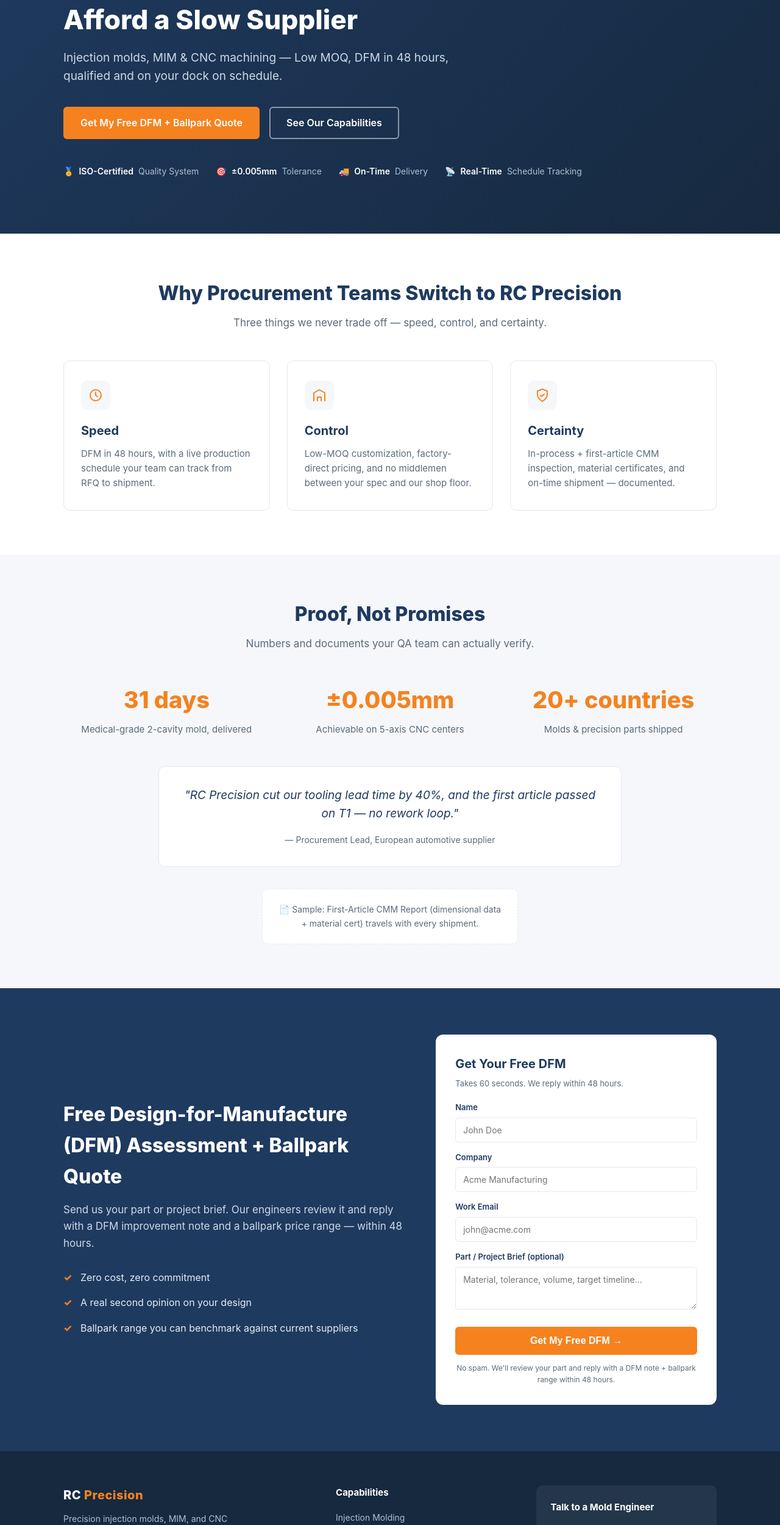
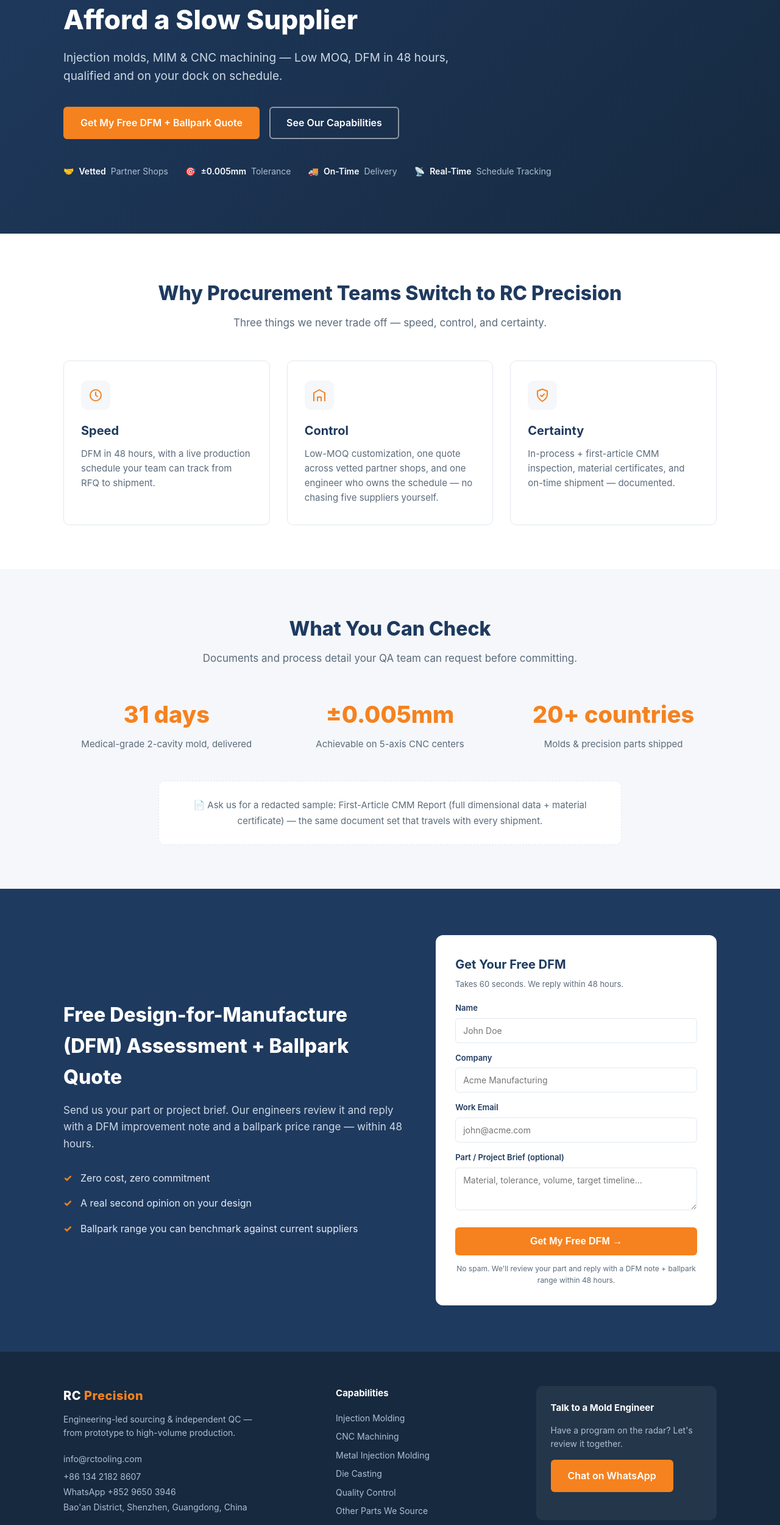
Before and after one commit to Rita-ai-source/rocean, a plain HTML site: page free-dfm/index.html in a window 1280 px wide. Shown: the part 243-2743 px from the top of the page at 61% size. Drawn offline with Linux system fonts and the light colour scheme.

Commit message:
Remove all ISO-certified claims (align with capability brochure); fix free-dfm positioning, drop unverifiable testimonial, unify contact details

```diff
--- a/free-dfm/index.html
+++ b/free-dfm/index.html
@@ -3,7 +3,7 @@
 <head>
   <meta charset="UTF-8" />
   <meta name="viewport" content="width=device-width, initial-scale=1.0" />
-  <title>RC Precision — Factory-Direct Tooling for Procurement Teams</title>
+  <title>RC Precision — Engineering-Led Sourcing & Independent QC for Procurement Teams</title>
   <style>
     :root {
       --navy: #1f3a5f;
@@ -107,15 +107,10 @@
     .stat { text-align: center; }
     .stat .num { font-size: 38px; font-weight: 800; color: var(--accent); }
     .stat .label { color: var(--muted); font-size: 15px; margin-top: 6px; }
-    .testimonial {
-      background: var(--white); border: 1px solid var(--border); border-radius: 10px;
-      padding: 32px; max-width: 760px; margin: 0 auto; text-align: center;
-    }
-    .testimonial blockquote { font-size: 19px; color: var(--navy); font-style: italic; }
-    .testimonial cite { display: block; margin-top: 16px; color: var(--muted); font-style: normal; font-size: 14px; }
     .report {
-      margin: 36px auto 0; max-width: 420px; border: 1px dashed var(--border);
-      border-radius: 10px; padding: 22px; text-align: center; color: var(--muted); font-size: 14px;
+      margin: 36px auto 0; max-width: 760px; border: 1px dashed var(--border);
+      border-radius: 10px; padding: 26px 28px; text-align: center;
+      color: var(--muted); font-size: 15px; line-height: 1.7;
       background: var(--white);
     }
 
@@ -182,14 +177,14 @@
   <!-- Hero -->
   <section class="hero">
     <div class="container">
-      <h1>Factory-Direct Tooling for Procurement Teams Who Can't Afford a Slow Supplier</h1>
+      <h1>Engineering-Led Sourcing for Procurement Teams Who Can't Afford a Slow Supplier</h1>
       <p class="sub">Injection molds, MIM &amp; CNC machining — Low MOQ, DFM in 48 hours, qualified and on your dock on schedule.</p>
       <div class="hero-cta">
         <a href="#lead" class="btn">Get My Free DFM + Ballpark Quote</a>
         <a href="#capabilities" class="btn-secondary">See Our Capabilities</a>
       </div>
       <div class="trust-bar">
-        <span>🏅 <b>ISO-Certified</b> Quality System</span>
+        <span>🤝 <b>Vetted</b> Partner Shops</span>
         <span>🎯 <b>±0.005mm</b> Tolerance</span>
         <span>🚚 <b>On-Time</b> Delivery</span>
         <span>📡 <b>Real-Time</b> Schedule Tracking</span>
@@ -217,7 +212,7 @@
             <svg width="24" height="24" viewBox="0 0 24 24" fill="none" stroke="currentColor" stroke-width="2" stroke-linecap="round" stroke-linejoin="round"><path d="M3 21V8l9-5 9 5v13"/><path d="M9 21v-6h6v6"/></svg>
           </div>
           <h3>Control</h3>
-          <p>Low-MOQ customization, factory-direct pricing, and no middlemen between your spec and our shop floor.</p>
+          <p>Low-MOQ customization, one quote across vetted partner shops, and one engineer who owns the schedule — no chasing five suppliers yourself.</p>
         </div>
         <div class="card">
           <div class="icon">
@@ -234,20 +229,18 @@
   <section class="proof" id="proof">
     <div class="container">
       <div class="section-head">
-        <h2>Proof, Not Promises</h2>
-        <p>Numbers and documents your QA team can actually verify.</p>
+        <h2>What You Can Check</h2>
+        <p>Documents and process detail your QA team can request before committing.</p>
       </div>
       <div class="stats">
         <div class="stat"><div class="num">31 days</div><div class="label">Medical-grade 2-cavity mold, delivered</div></div>
         <div class="stat"><div class="num">±0.005mm</div><div class="label">Achievable on 5-axis CNC centers</div></div>
         <div class="stat"><div class="num">20+ countries</div><div class="label">Molds &amp; precision parts shipped</div></div>
       </div>
-      <div class="testimonial">
-        <blockquote>"RC Precision cut our tooling lead time by 40%, and the first article passed on T1 — no rework loop."</blockquote>
-        <cite>— Procurement Lead, European automotive supplier</cite>
-      </div>
+      <!-- 原有一条匿名客户评价（含 40% 数字、无署名授权）已撤下：
+           无法核实的具体数字比没有评价更伤信任。改为可索取的过程证据。 -->
       <div class="report">
-        📄 Sample: First-Article CMM Report (dimensional data + material cert) travels with every shipment.
+        📄 Ask us for a redacted sample: First-Article CMM Report (full dimensional data + material certificate) — the same document set that travels with every shipment.
       </div>
     </div>
   </section>
@@ -306,7 +299,11 @@
       <div class="foot-grid">
         <div>
           <div class="logo" style="color:#fff">RC<span style="color:var(--accent)"> Precision</span></div>
-          <p style="margin-top:12px; font-size:14px; max-width:320px;">Precision injection molds, MIM, and CNC machining — from prototype to high-volume production.</p>
+          <p style="margin-top:12px; font-size:14px; max-width:320px;">Engineering-led sourcing &amp; independent QC — from prototype to high-volume production.</p>
+          <p style="margin-top:14px; font-size:14px; max-width:320px; line-height:1.8;">
+            <a href="mailto:info@rctooling.com">info@rctooling.com</a>
+            +86 134 2182 8607<br>WhatsApp +852 9650 3946<br>Bao'an District, Shenzhen, Guangdong, China
+          </p>
         </div>
         <div>
           <h4>Capabilities</h4>
@@ -315,6 +312,7 @@
           <a href="https://www.rctooling.com/capabilities.html#mim">Metal Injection Molding</a>
           <a href="https://www.rctooling.com/capabilities.html#die-casting">Die Casting</a>
           <a href="https://www.rctooling.com/quality.html">Quality Control</a>
+          <a href="https://www.rctooling.com/capabilities.html#sourcing">Other Parts We Source</a>
         </div>
         <div class="foot-cta">
           <h4 style="color:#fff;">Talk to a Mold Engineer</h4>
@@ -322,7 +320,7 @@
           <a href="https://wa.me/85296503946" class="btn">Chat on WhatsApp</a>
         </div>
       </div>
-      <div class="foot-bottom">© 2026 RC Precision · Factory-Direct Tooling · ISO-Certified Quality System</div>
+      <div class="foot-bottom">© 2026 RC Precision · Engineering-led sourcing &amp; independent QC · Shenzhen, China</div>
     </div>
   </footer>
 
```
Also changed, not shown: about.html (+2 -2 lines), contact.html (+1 -1 lines), index.html (+7 -7 lines), quality.html (+1 -1 lines), rfq-hubspot.html (+1 -1 lines), rfq.html (+1 -1 lines).
